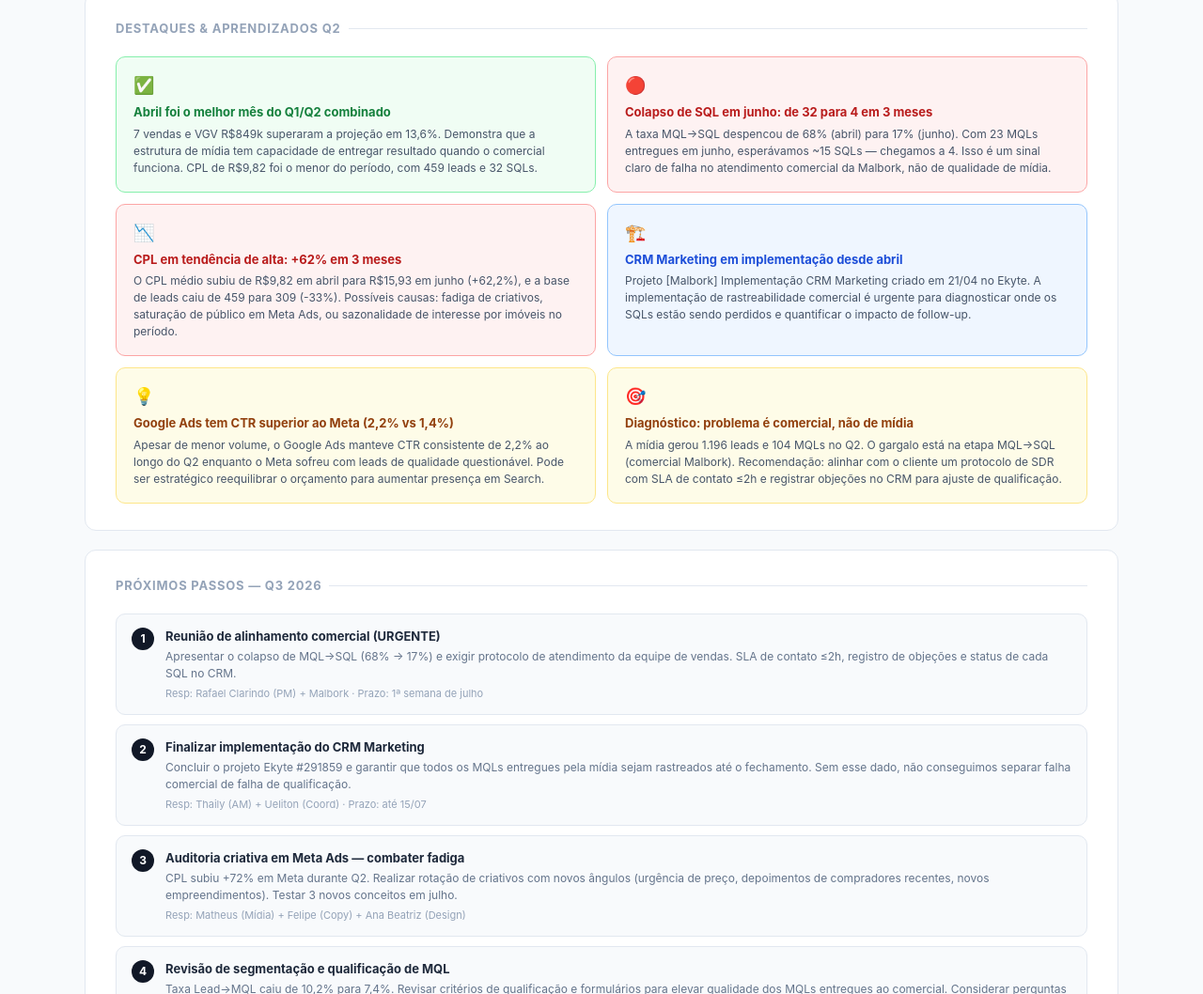
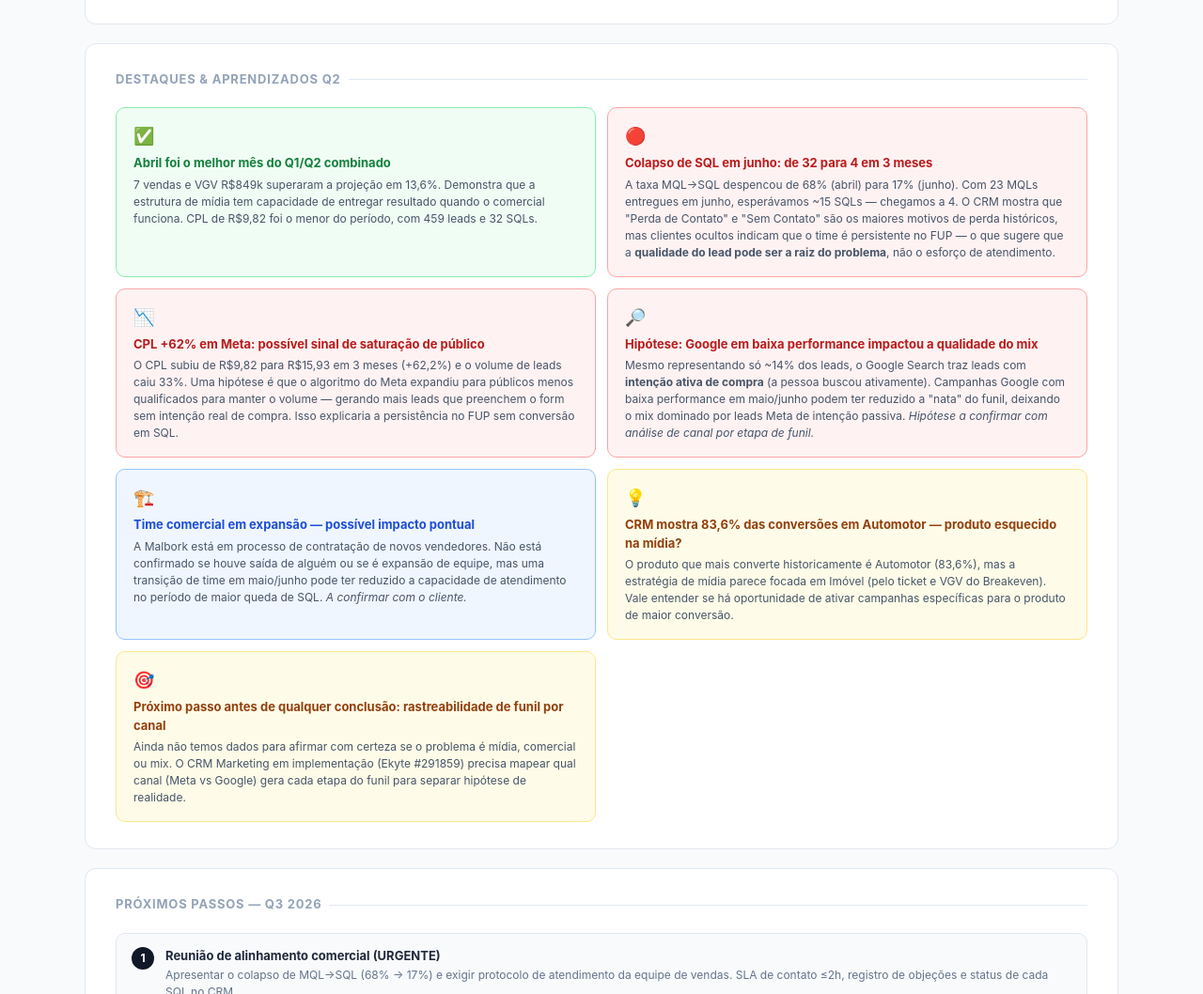
Before and after one commit to thailyserodio-ux/Minhas-Retrospectivas, a plain HTML site: page MALB/index.html in a window 1280 px wide. Shown: the part 3000-4058 px from the top of the page at 94% size. Drawn offline with Linux system fonts and the light colour scheme.

Commit message:
fix: ROPRE MALB - diagnóstico de funil como hipótese, dados CRM adicionados

```diff
--- a/MALB/index.html
+++ b/MALB/index.html
@@ -487,8 +487,8 @@
     <div class="alert warning" style="margin-top:16px;margin-bottom:0;">
       <div class="a-icon">🔍</div>
       <div class="a-body">
-        <div class="a-title">Gargalo identificado: conversão MQL→SQL despencou de 68% para 17%</div>
-        <div class="a-text">A taxa Lead→MQL se manteve razoável (10,2% → 7,4%), mas a conversão MQL→SQL caiu 4x em 3 meses. Isso indica que o problema <strong>não é de geração de leads</strong>, e sim de <strong>qualificação comercial ou atendimento</strong>: ou os corretores da Malbork não estão conseguindo agendar reuniões com os MQLs entregues, ou o SDR está com baixa produtividade. A implementação do CRM Marketing (iniciada em abril) precisa acelerar para dar rastreabilidade a esse gap.</div>
+        <div class="a-title">Hipótese de gargalo: conversão MQL→SQL despencou de 68% para 17%</div>
+        <div class="a-text">A taxa Lead→MQL se manteve razoável (10,2% → 7,4%), mas a conversão MQL→SQL caiu 4x em 3 meses. O CRM mostra que os maiores motivos de perda históricos são <strong>"Perda de Contato" (1.721) e "Sem Contato" (797)</strong> — juntos, mais da metade de todas as perdas. Clientes ocultos realizados indicam que o time é persistente no FUP, o que sugere que o problema pode <strong>não ser de esforço comercial</strong>, mas sim de qualidade do lead recebido. Hipótese mais provável: leads de Meta Ads com baixa intenção de compra (form auto-preenchido, pessoa não lembra que se cadastrou) chegando num momento em que o Google — principal fonte de lead com intenção ativa — estava com baixa performance. A implementação do CRM Marketing (iniciada em abril) precisa avançar para termos dados suficientes para confirmar esse diagnóstico.</div>
       </div>
     </div>
   </div>
@@ -653,31 +653,37 @@
       <div class="insight-card negative">
         <div class="i-icon">🔴</div>
         <div class="i-title">Colapso de SQL em junho: de 32 para 4 em 3 meses</div>
-        <div class="i-text">A taxa MQL→SQL despencou de 68% (abril) para 17% (junho). Com 23 MQLs entregues em junho, esperávamos ~15 SQLs — chegamos a 4. Isso é um sinal claro de falha no atendimento comercial da Malbork, não de qualidade de mídia.</div>
+        <div class="i-text">A taxa MQL→SQL despencou de 68% (abril) para 17% (junho). Com 23 MQLs entregues em junho, esperávamos ~15 SQLs — chegamos a 4. O CRM mostra que "Perda de Contato" e "Sem Contato" são os maiores motivos de perda históricos, mas clientes ocultos indicam que o time é persistente no FUP — o que sugere que a <strong>qualidade do lead pode ser a raiz do problema</strong>, não o esforço de atendimento.</div>
       </div>
 
       <div class="insight-card negative">
         <div class="i-icon">📉</div>
-        <div class="i-title">CPL em tendência de alta: +62% em 3 meses</div>
-        <div class="i-text">O CPL médio subiu de R$9,82 em abril para R$15,93 em junho (+62,2%), e a base de leads caiu de 459 para 309 (-33%). Possíveis causas: fadiga de criativos, saturação de público em Meta Ads, ou sazonalidade de interesse por imóveis no período.</div>
+        <div class="i-title">CPL +62% em Meta: possível sinal de saturação de público</div>
+        <div class="i-text">O CPL subiu de R$9,82 para R$15,93 em 3 meses (+62,2%) e o volume de leads caiu 33%. Uma hipótese é que o algoritmo do Meta expandiu para públicos menos qualificados para manter o volume — gerando mais leads que preenchem o form sem intenção real de compra. Isso explicaria a persistência no FUP sem conversão em SQL.</div>
+      </div>
+
+      <div class="insight-card negative">
+        <div class="i-icon">🔎</div>
+        <div class="i-title">Hipótese: Google em baixa performance impactou a qualidade do mix</div>
+        <div class="i-text">Mesmo representando só ~14% dos leads, o Google Search traz leads com <strong>intenção ativa de compra</strong> (a pessoa buscou ativamente). Campanhas Google com baixa performance em maio/junho podem ter reduzido a "nata" do funil, deixando o mix dominado por leads Meta de intenção passiva. <em>Hipótese a confirmar com análise de canal por etapa de funil.</em></div>
       </div>
 
       <div class="insight-card neutral">
         <div class="i-icon">🏗️</div>
-        <div class="i-title">CRM Marketing em implementação desde abril</div>
-        <div class="i-text">Projeto [Malbork] Implementação CRM Marketing criado em 21/04 no Ekyte. A implementação de rastreabilidade comercial é urgente para diagnosticar onde os SQLs estão sendo perdidos e quantificar o impacto de follow-up.</div>
+        <div class="i-title">Time comercial em expansão — possível impacto pontual</div>
+        <div class="i-text">A Malbork está em processo de contratação de novos vendedores. Não está confirmado se houve saída de alguém ou se é expansão de equipe, mas uma transição de time em maio/junho pode ter reduzido a capacidade de atendimento no período de maior queda de SQL. <em>A confirmar com o cliente.</em></div>
       </div>
 
       <div class="insight-card action">
         <div class="i-icon">💡</div>
-        <div class="i-title">Google Ads tem CTR superior ao Meta (2,2% vs 1,4%)</div>
-        <div class="i-text">Apesar de menor volume, o Google Ads manteve CTR consistente de 2,2% ao longo do Q2 enquanto o Meta sofreu com leads de qualidade questionável. Pode ser estratégico reequilibrar o orçamento para aumentar presença em Search.</div>
+        <div class="i-title">CRM mostra 83,6% das conversões em Automotor — produto esquecido na mídia?</div>
+        <div class="i-text">O produto que mais converte historicamente é Automotor (83,6%), mas a estratégia de mídia parece focada em Imóvel (pelo ticket e VGV do Breakeven). Vale entender se há oportunidade de ativar campanhas específicas para o produto de maior conversão.</div>
       </div>
 
       <div class="insight-card action">
         <div class="i-icon">🎯</div>
-        <div class="i-title">Diagnóstico: problema é comercial, não de mídia</div>
-        <div class="i-text">A mídia gerou 1.196 leads e 104 MQLs no Q2. O gargalo está na etapa MQL→SQL (comercial Malbork). Recomendação: alinhar com o cliente um protocolo de SDR com SLA de contato ≤2h e registrar objeções no CRM para ajuste de qualificação.</div>
+        <div class="i-title">Próximo passo antes de qualquer conclusão: rastreabilidade de funil por canal</div>
+        <div class="i-text">Ainda não temos dados para afirmar com certeza se o problema é mídia, comercial ou mix. O CRM Marketing em implementação (Ekyte #291859) precisa mapear qual canal (Meta vs Google) gera cada etapa do funil para separar hipótese de realidade.</div>
       </div>
     </div>
   </div>
```
